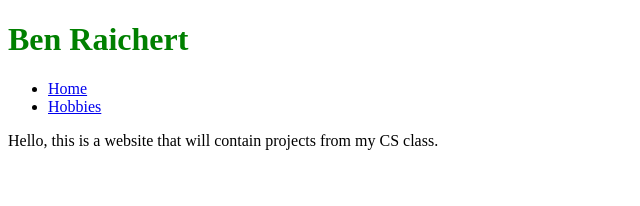
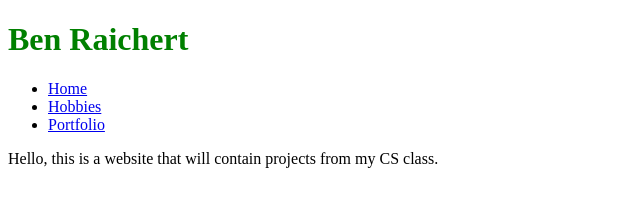
Before and after one commit to BeanBuritto/CS-Website, a plain HTML site: page index.html in a window 1280 px wide. Shown: the whole page, without its empty margins (0-640 px from the left). Drawn offline with Linux system fonts and the light colour scheme.

Commit message:
Update index.html

```diff
--- a/index.html
+++ b/index.html
@@ -9,7 +9,7 @@
 <ul>
  <li><a href="https://beanburitto.github.io/CS-Website/">Home</a></li>
  <li><a href="hobbies.html">Hobbies</a></li>
-
+ <li><a href="Portfolio.html">Portfolio</a></li>
  </ul>
  Hello, this is a website that will contain projects from my CS class.
 
```
